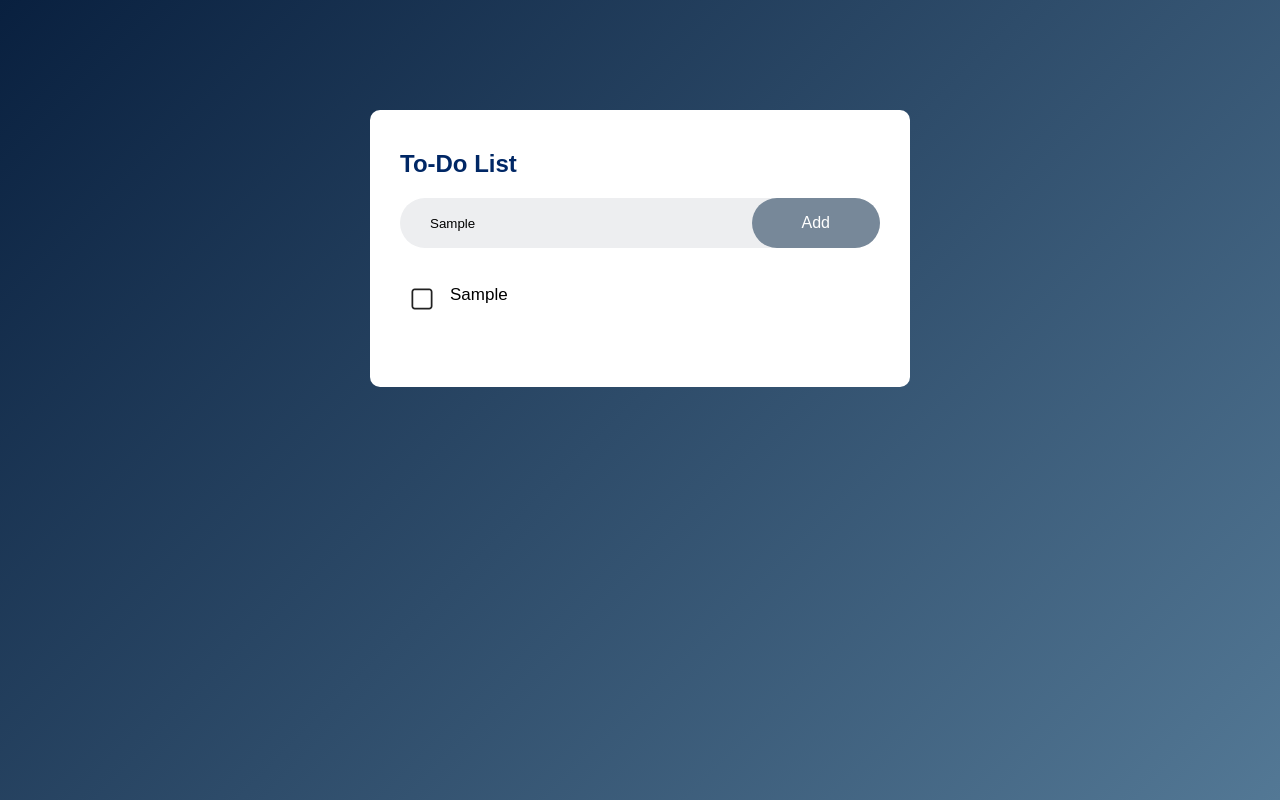
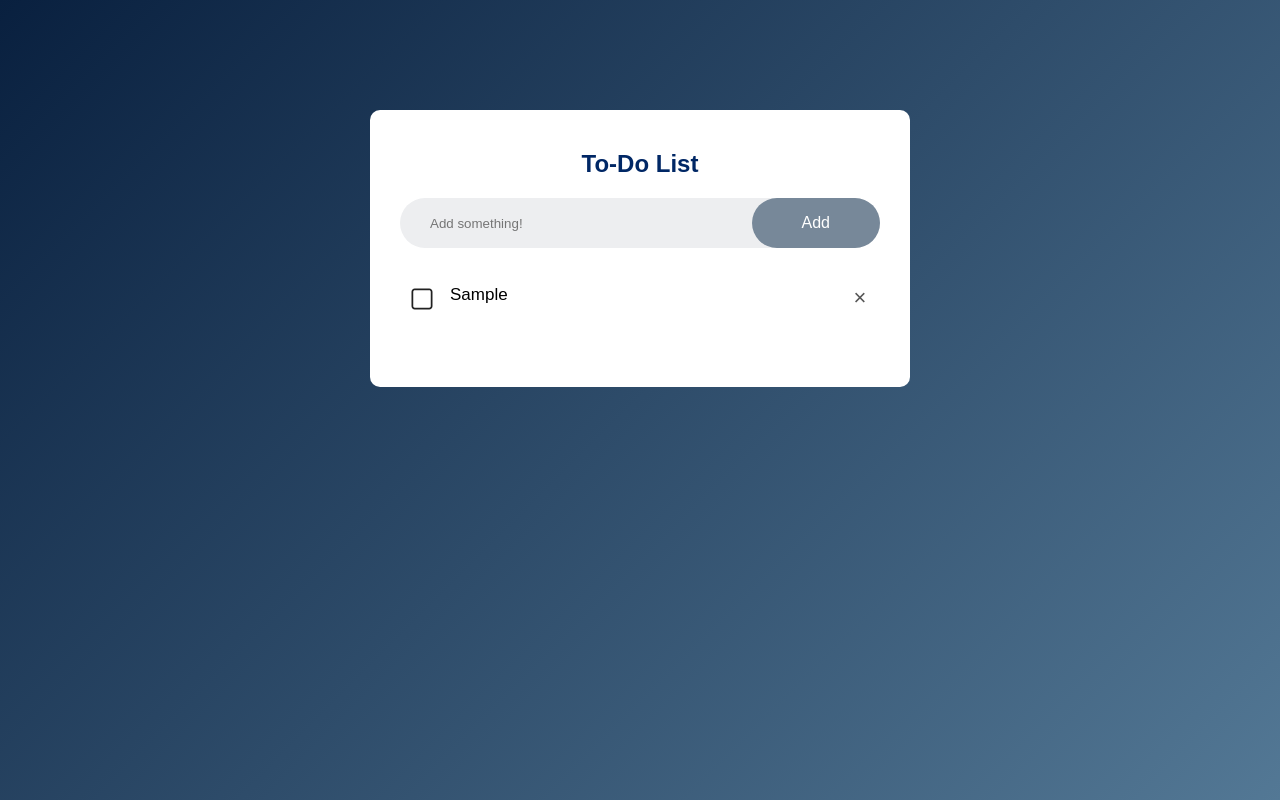
Before and after one commit to DevTythus/TODO, a plain HTML site: page index.html in a window 1280 px wide. Both pictures are taken after typing "Sample" into the empty fields and a click on the button "Add". Drawn offline with Linux system fonts and the light colour scheme.

Commit message:
Finished

```diff
--- a/app.js
+++ b/app.js
@@ -10,5 +10,32 @@ function addTask() {
         let li = document.createElement("li");
         li.innerHTML = inputBox.value;
         listContainer.appendChild(li);
+        let span = document.createElement("span");
+        span.innerHTML = "\u00d7";
+        li.appendChild(span);
     }
+
+    inputBox.value = "";
+    saveData();
 }
+
+listContainer.addEventListener("click", function(e){
+    if(e.target.tagName === "LI") {
+        e.target.classList.toggle("checked");
+        saveData();
+    }
+    else if (e.target.tagName === "SPAN") {
+        e.target.parentElement.remove();
+        saveData();
+    }
+}, false);
+
+function saveData(){
+    localStorage.setItem("data", listContainer.innerHTML);
+}
+
+function showTask() {
+    listContainer.innerHTML = localStorage.getItem("data");
+}
+
+showTask();
--- a/style.css
+++ b/style.css
@@ -24,8 +24,8 @@
 .todo-app h2 {
     color: #002765;
     display: flex;
-    align-items: center;
     margin-bottom: 20px;
+    justify-content: center;
 }
 
 .row {
@@ -88,3 +88,20 @@ ul li.checked {
 ul li.checked::before {
     background-image: url(/photos/checked.svg);
 }
+
+ul li span {
+    position: absolute;
+    right: 0;
+    top: 5px;
+    width: 40px;
+    height: 40px;
+    font-size: 22px;
+    color: #555;
+    line-height: 40px;
+    text-align: center;
+    border-radius: 50%;
+}
+
+ul li span:hover {
+    background: #edeef0;
+}
```
